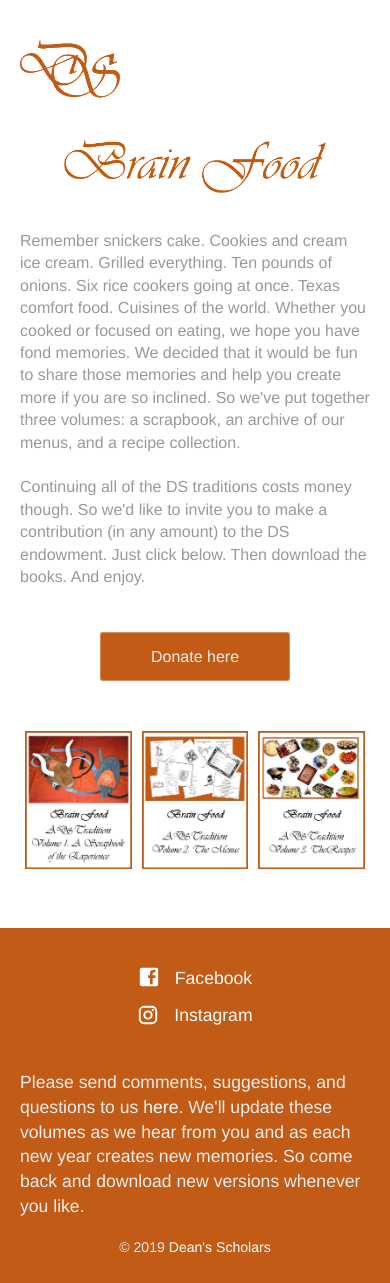
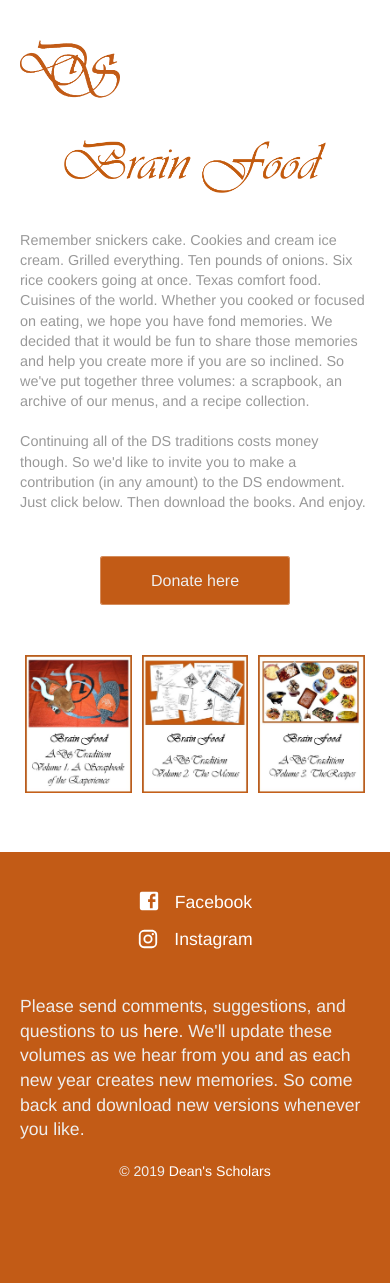
Before and after one commit to deansscholars/DS-Scrapbook, a Jekyll site: the page built from index.html, in a window 390 px wide. Built offline with Jekyll 4.4.1, drawn with Linux system fonts in a browser that asks for light colours; after the commit the page ends 1207 px from its top, so only the background shows below that.

Commit message:
shrink text a bit more

```diff
--- a/_sass/elements.scss
+++ b/_sass/elements.scss
@@ -49,7 +49,7 @@ h3 {
 p, address {
 	font-size: 1.25em;
     @media only screen and (max-width:480px) {
-        font-size: 1em;
+        font-size: 0.9em;
     }
 	color: #666;
 	margin-bottom: 20px;
```
